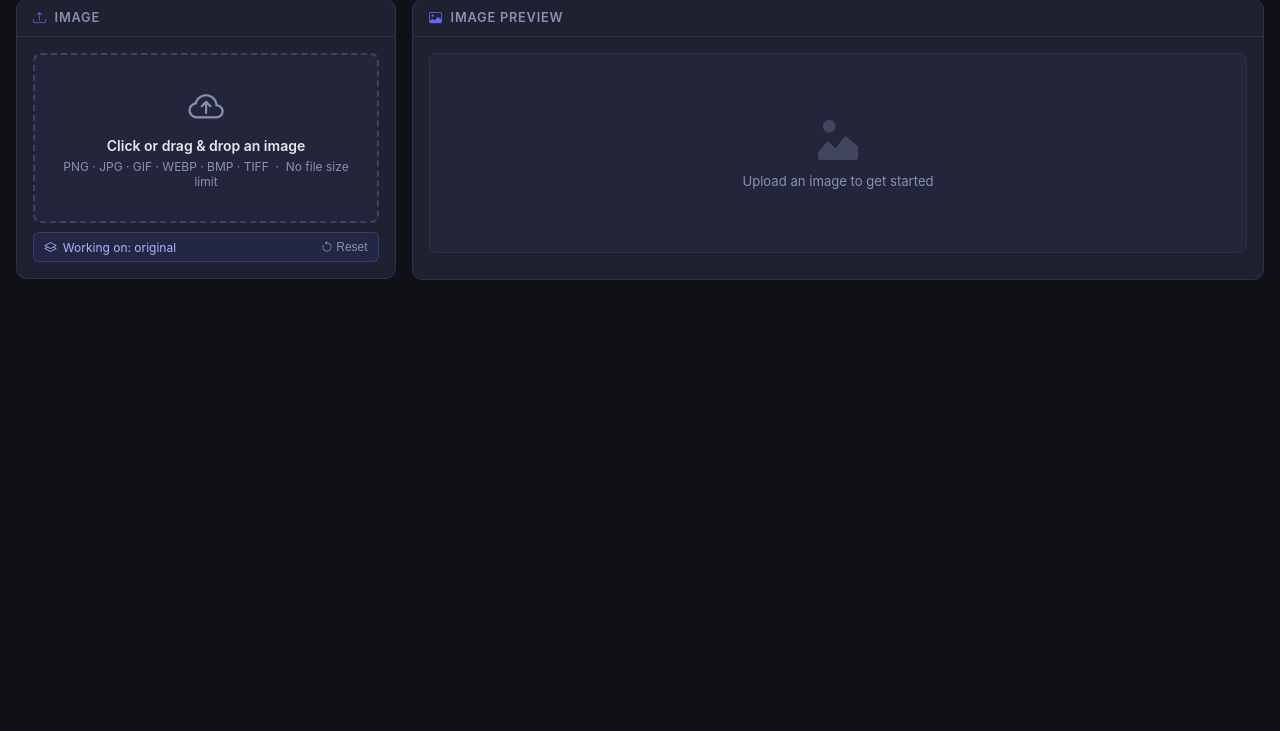
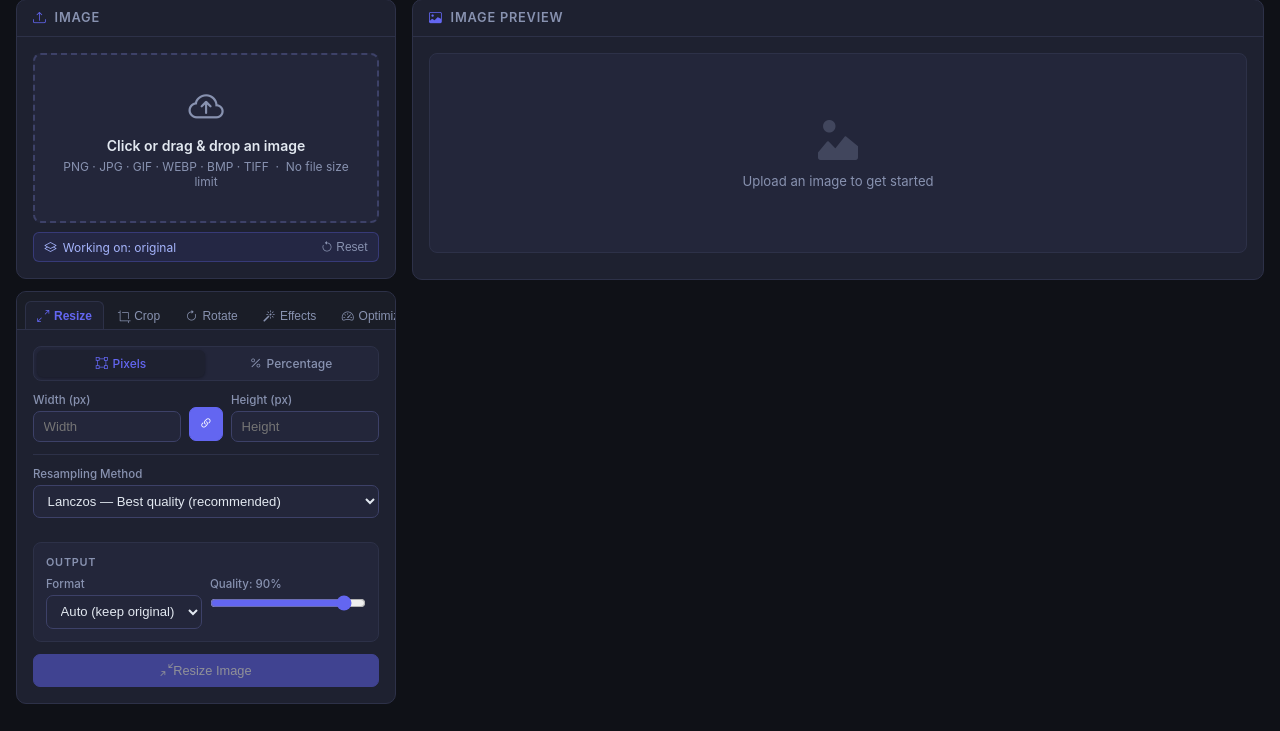
Before and after one commit to Atvriders/image-resizer, a Flask app: page / in a window 1280 px wide. Shown: the part 69-800 px from the top of the page. Run offline with Flask 3, Linux system fonts and the light colour scheme.

Commit message:
Fix: show tools panel on load so Video→GIF tab is always accessible
Co-Authored-By: Claude Sonnet 4.6 <noreply@anthropic.com>

```diff
--- a/app/templates/index.html
+++ b/app/templates/index.html
@@ -344,7 +344,7 @@
     </div>
 
     <!-- Tools Panel (hidden until upload) -->
-    <div class="panel" id="toolsPanel" style="display:none;">
+    <div class="panel" id="toolsPanel">
       <div class="tab-bar" id="tabBar">
         <button class="tab-btn active" data-tab="resize"><i class="bi bi-arrows-angle-expand"></i>Resize</button>
         <button class="tab-btn" data-tab="crop"><i class="bi bi-crop"></i>Crop</button>
@@ -941,7 +941,6 @@ async function handleFile(file) {
     updateWorkStrip();
 
     // Enable tools
-    toolsPanel.style.display = 'block';
     rW.value = data.width; rH.value = data.height;
     updatePctPreview();
     enableAllBtns(true);
@@ -1568,7 +1567,6 @@ document.getElementById('videogifBtn').addEventListener('click', async () => {
     dlBtn.style.display = 'flex'; resultPanel.style.display = 'block';
 
     // Enable image tools so the GIF can be further edited
-    toolsPanel.style.display = 'block';
     enableAllBtns(true);
     workStrip.style.display = 'flex';
 
```
